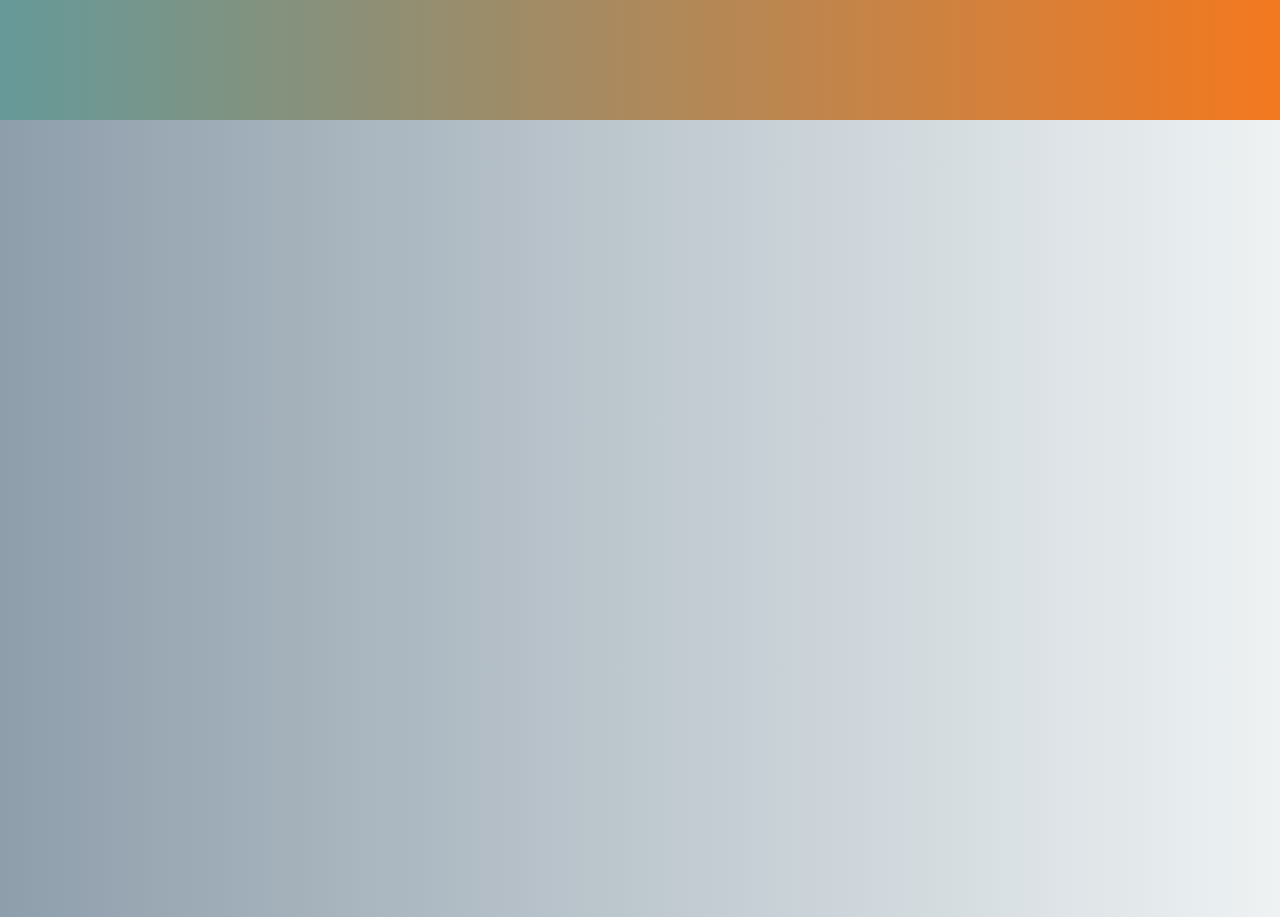
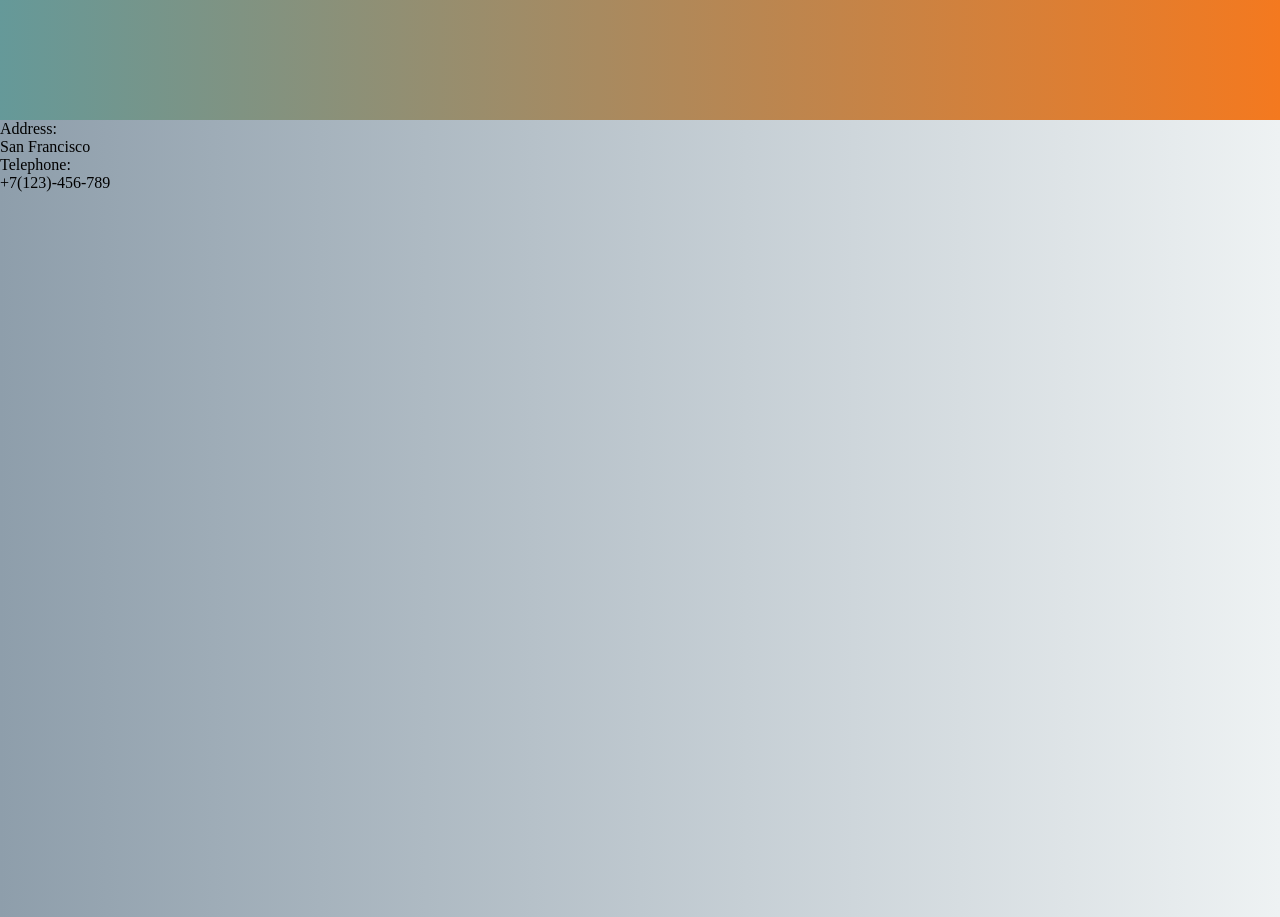
Before and after one commit to ReSenpai/Team-experience, a plain HTML site: page index.html in a window 1280 px wide. Shown: the part 3140-4057 px from the top of the page. Drawn offline with nearby package versions, Linux system fonts and the light colour scheme.

Commit message:
Renamed all div in the contacts, except .social-media

```diff
--- a/index.html
+++ b/index.html
@@ -75,13 +75,17 @@
 
        <section class="contacts" id="contacts">
            <div class="contacts__summary">
-           <div class="contacts__address">
-             <div class="contacts__address_title"></div>
-             <div class="contacts__address_text"></div>
+           <div class="contacts__item">
+             <div class="contacts___item_title">Address:</div>
+             <div class="contacts__item_text" data-address> San Francisco</div>
            </div>
-           <div class="contacts__telephone">
-             <div class="contacts__telephone_title"></div>
-             <div class="contacts__telephone_text"></div>
+           <div class="contacts__item">
+             <div class="contacts__telephone_title">
+               Telephone:
+             </div>
+             <div class="contacts__telephone_text" data-telephone>
+               +7(123)-456-789
+             </div>
            </div>
            <div class="contacts__social-media">
             <a class="contacts__social-media_fb"href="#"></a>
```
